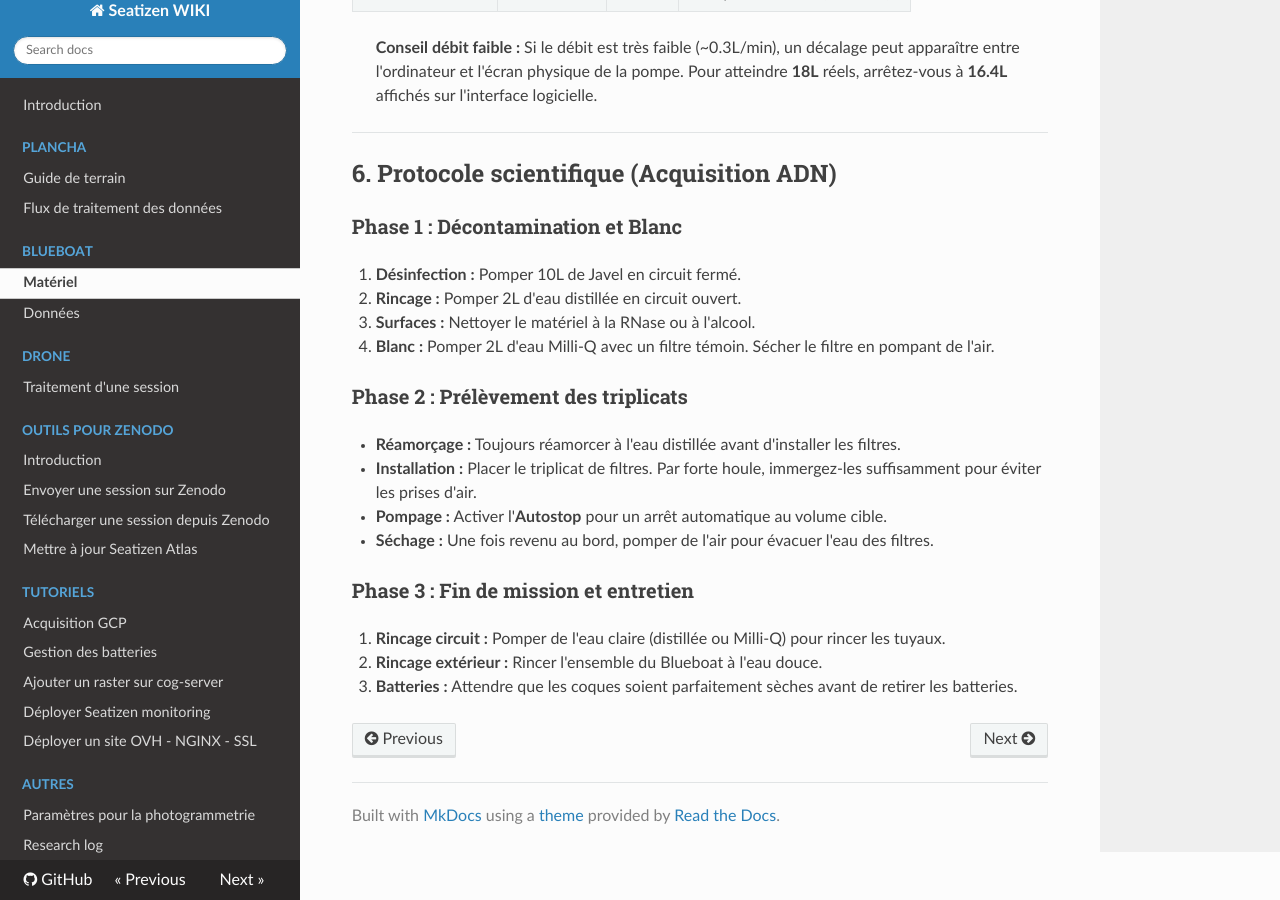
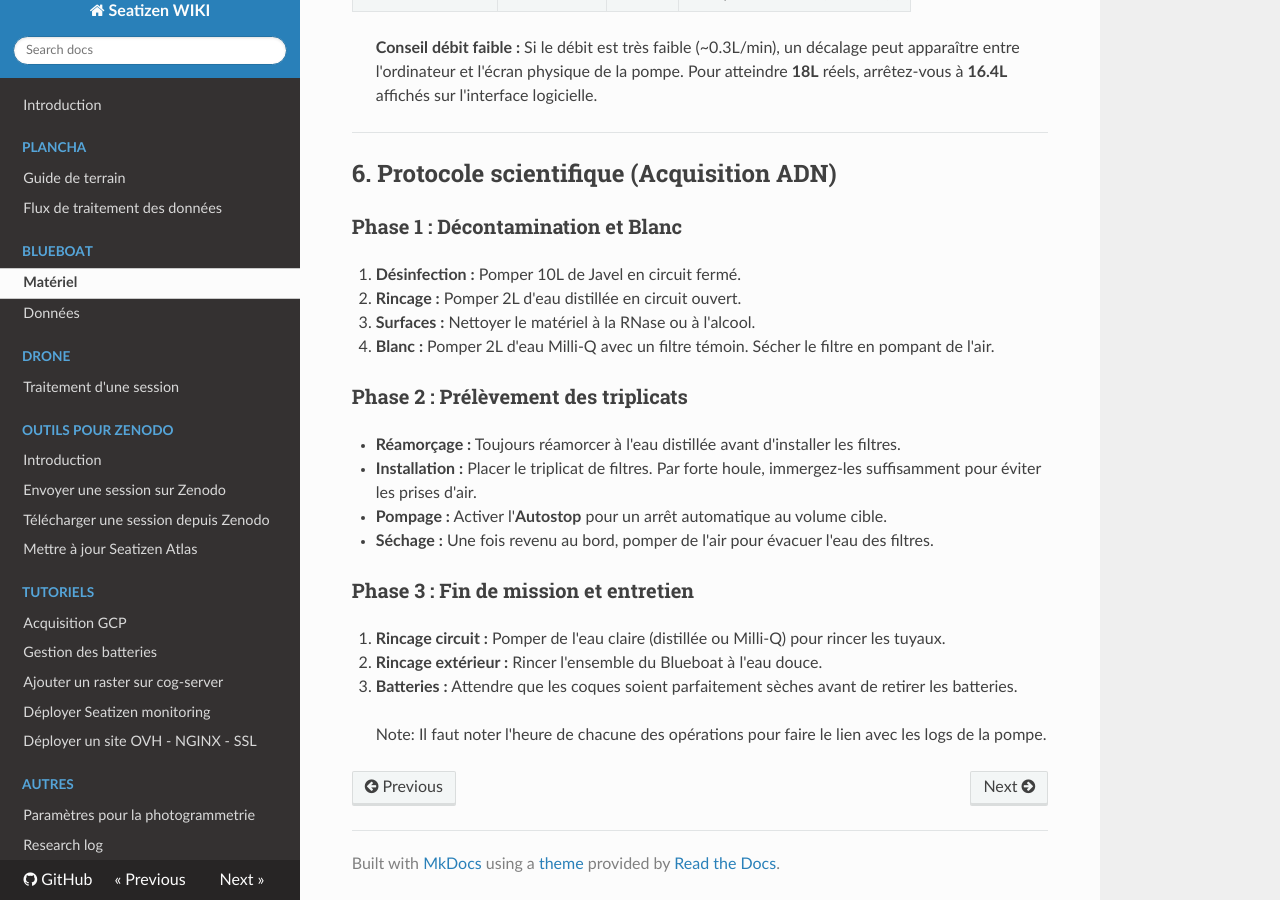
Before and after one commit to SeatizenDOI/wiki-seatizen, an MkDocs documentation site: the page built from docs/blueboat/materiel.md, in a window 1280 px wide and 900 px high, scrolled down 2402 px. Built offline with MkDocs 1.6.1, drawn with Linux system fonts in a browser that asks for light colours; nearby versions of some CDN libraries.

Commit message:
Add workflow

```diff
--- a/docs/blueboat/materiel.md
+++ b/docs/blueboat/materiel.md
@@ -112,3 +112,5 @@ L'amorçage doit se faire idéalement à l'eau claire **sans filtres**. Surveill
 1. **Rincage circuit :** Pomper de l'eau claire (distillée ou Milli-Q) pour rincer les tuyaux.
 2. **Rincage extérieur :** Rincer l'ensemble du Blueboat à l'eau douce.
 3. **Batteries :** Attendre que les coques soient parfaitement sèches avant de retirer les batteries.
+
+> Note: Il faut noter l'heure de chacune des opérations pour faire le lien avec les logs de la pompe.
```
Also changed, not shown: 1 other file.
